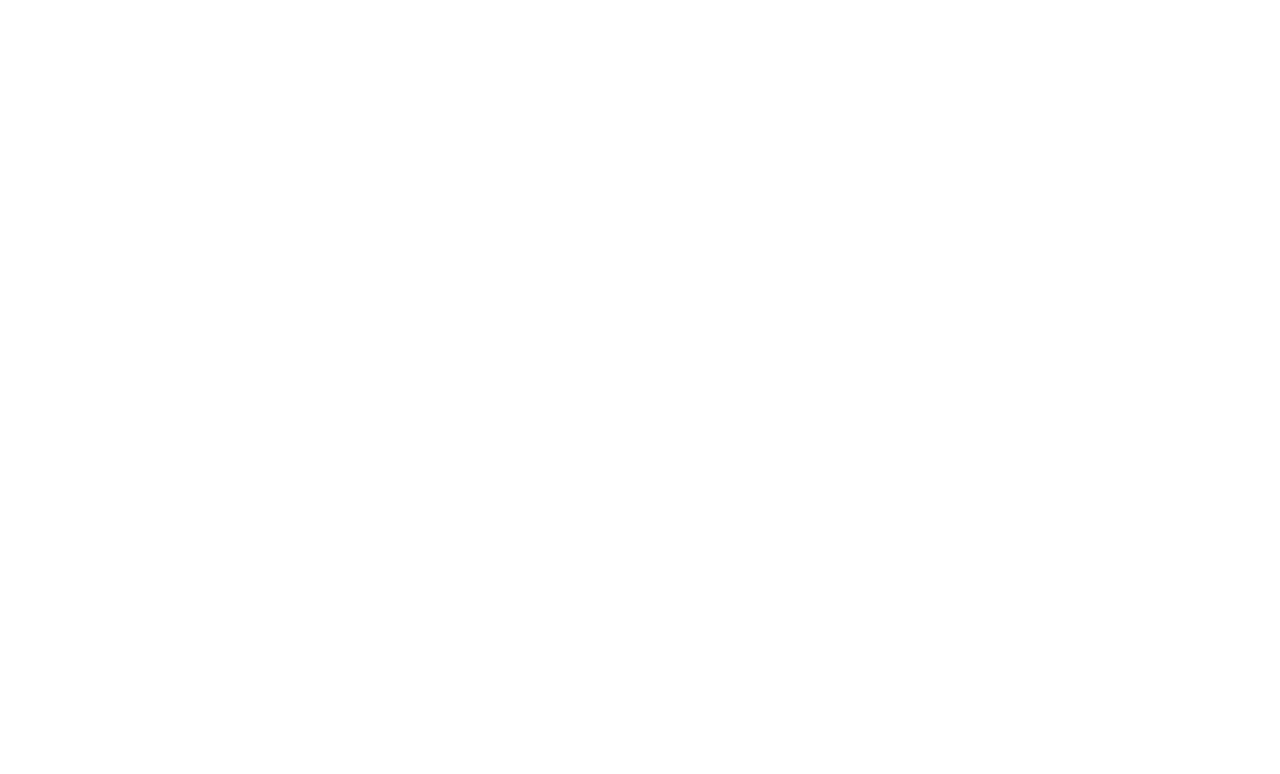
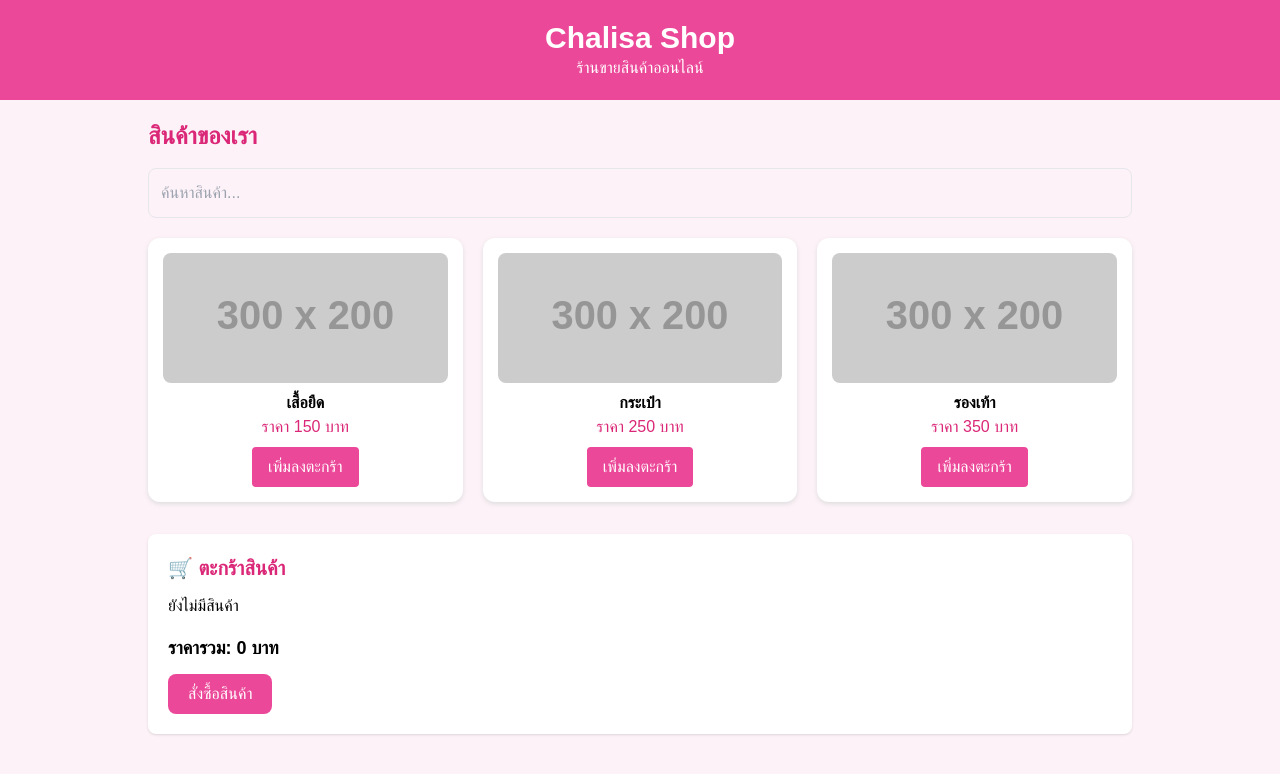
Before and after one commit to tibchalisa2007-pixel/chalisa1, a website built with Vite: page index.html in a window 1280 px wide. Built offline with nearby package versions, Linux system fonts and the light colour scheme; placeholder pictures from the web are drawn by us.

Commit message:
first commit

```diff
--- a/index.html
+++ b/index.html
@@ -1,13 +1,64 @@
-<!doctype html>
-<html lang="en">
-  <head>
-    <meta charset="UTF-8" />
-    <link rel="icon" type="image/svg+xml" href="/favicon.svg" />
-    <meta name="viewport" content="width=device-width, initial-scale=1.0" />
-    <title>my-project</title>
-  </head>
-  <body>
-    <div id="app"></div>
-    <script type="module" src="/src/main.js"></script>
-  </body>
+
+<!DOCTYPE html>
+<html lang="th">
+<head>
+    <meta charset="UTF-8">
+    <meta name="viewport" content="width=device-width, initial-scale=1.0">
+    <title>Chalisa Shop</title>
+
+    <!-- Tailwind CSS -->
+    <script src="https://cdn.tailwindcss.com"></script>
+
+    <!-- CSS -->
+    <link rel="stylesheet" href="style.css">
+</head>
+
+<body class="bg-pink-50">
+
+    <header class="bg-pink-500 text-white p-5 text-center">
+        <h1 class="text-3xl font-bold">Chalisa Shop</h1>
+        <p>ร้านขายสินค้าออนไลน์</p>
+    </header>
+
+    <div class="max-w-5xl mx-auto p-5">
+
+        <h2 class="text-2xl font-bold text-pink-600 mb-4">
+            สินค้าของเรา
+        </h2>
+
+        <input
+            type="text"
+            id="search"
+            placeholder="ค้นหาสินค้า..."
+            class="w-full p-3 border rounded-lg mb-5"
+        >
+
+        <div id="productList"
+            class="grid grid-cols-2 md:grid-cols-3 gap-5">
+        </div>
+
+        <div class="bg-white p-5 rounded-lg shadow mt-8">
+            <h2 class="text-xl font-bold text-pink-600 mb-3">
+                🛒 ตะกร้าสินค้า
+            </h2>
+
+            <div id="cartList">
+                ยังไม่มีสินค้า
+            </div>
+
+            <p class="text-lg font-bold mt-4">
+                ราคารวม: <span id="total">0</span> บาท
+            </p>
+
+            <button onclick="checkout()"
+                class="bg-pink-500 text-white px-5 py-2 rounded-lg mt-3">
+                สั่งซื้อสินค้า
+            </button>
+        </div>
+
+    </div>
+
+    <script src="script.js"></script>
+
+</body>
 </html>
--- a/src/main.js
+++ b/src/main.js
@@ -1 +1,129 @@
 import './style.css'
+
+
+// ข้อมูลสินค้า
+let products = [
+    {
+        id: 1,
+        name: "เสื้อยืด",
+        price: 150,
+        image: "https://placehold.co/300x200/pink/white?text=Shirt"
+    },
+    {
+        id: 2,
+        name: "กระเป๋า",
+        price: 250,
+        image: "https://placehold.co/300x200/pink/white?text=Bag"
+    },
+    {
+        id: 3,
+        name: "รองเท้า",
+        price: 350,
+        image: "https://placehold.co/300x200/pink/white?text=Shoes"
+    }
+];
+
+let cart = [];
+
+// แสดงสินค้า
+function showProducts(data = products) {
+
+    let html = "";
+
+    data.forEach(product => {
+        html += `
+            <div class="product-card">
+                <img src="${product.image}">
+
+                <h3 class="font-bold mt-2">
+                    ${product.name}
+                </h3>
+
+                <p class="text-pink-600">
+                    ราคา ${product.price} บาท
+                </p>
+
+                <button
+                    onclick="addCart(${product.id})"
+                    class="bg-pink-500 text-white px-4 py-2 rounded mt-2">
+                    เพิ่มลงตะกร้า
+                </button>
+            </div>
+        `;
+    });
+
+    document.getElementById("productList").innerHTML = html;
+}
+
+// เพิ่มสินค้าลงตะกร้า
+function addCart(id) {
+
+    let product = products.find(p => p.id === id);
+
+    cart.push(product);
+
+    showCart();
+}
+
+// แสดงตะกร้าสินค้า
+function showCart() {
+
+    let html = "";
+    let total = 0;
+
+    cart.forEach((item, index) => {
+
+        html += `
+            <div class="flex justify-between border-b p-2">
+                <span>${item.name} - ${item.price} บาท</span>
+
+                <button onclick="removeCart(${index})"
+                    class="text-red-500">
+                    ลบ
+                </button>
+            </div>
+        `;
+
+        total += item.price;
+    });
+
+    document.getElementById("cartList").innerHTML =
+        html || "ยังไม่มีสินค้า";
+
+    document.getElementById("total").innerText = total;
+}
+
+// ลบสินค้า
+function removeCart(index) {
+    cart.splice(index, 1);
+    showCart();
+}
+
+// ค้นหาสินค้า
+document.getElementById("search").addEventListener("input", function() {
+
+    let keyword = this.value.toLowerCase();
+
+    let result = products.filter(p =>
+        p.name.toLowerCase().includes(keyword)
+    );
+
+    showProducts(result);
+});
+
+// สั่งซื้อสินค้า
+function checkout() {
+
+    if (cart.length === 0) {
+        alert("กรุณาเลือกสินค้าก่อน");
+        return;
+    }
+
+    alert("สั่งซื้อสินค้าสำเร็จ ขอบคุณที่ใช้บริการ!");
+
+    cart = [];
+    showCart();
+}
+
+// เริ่มต้นเว็บไซต์
+showProducts();
--- a/src/style.css
+++ b/src/style.css
@@ -1 +1,30 @@
 @import "tailwindcss";
+
+
+body {
+    font-family: sans-serif;
+}
+
+button {
+    cursor: pointer;
+    transition: 0.3s;
+}
+
+button:hover {
+    opacity: 0.8;
+}
+
+.product-card {
+    background-color: white;
+    padding: 15px;
+    border-radius: 12px;
+    text-align: center;
+    box-shadow: 0 2px 5px #ddd;
+}
+
+.product-card img {
+    width: 100%;
+    height: 130px;
+    object-fit: cover;
+    border-radius: 8px;
+}
```
